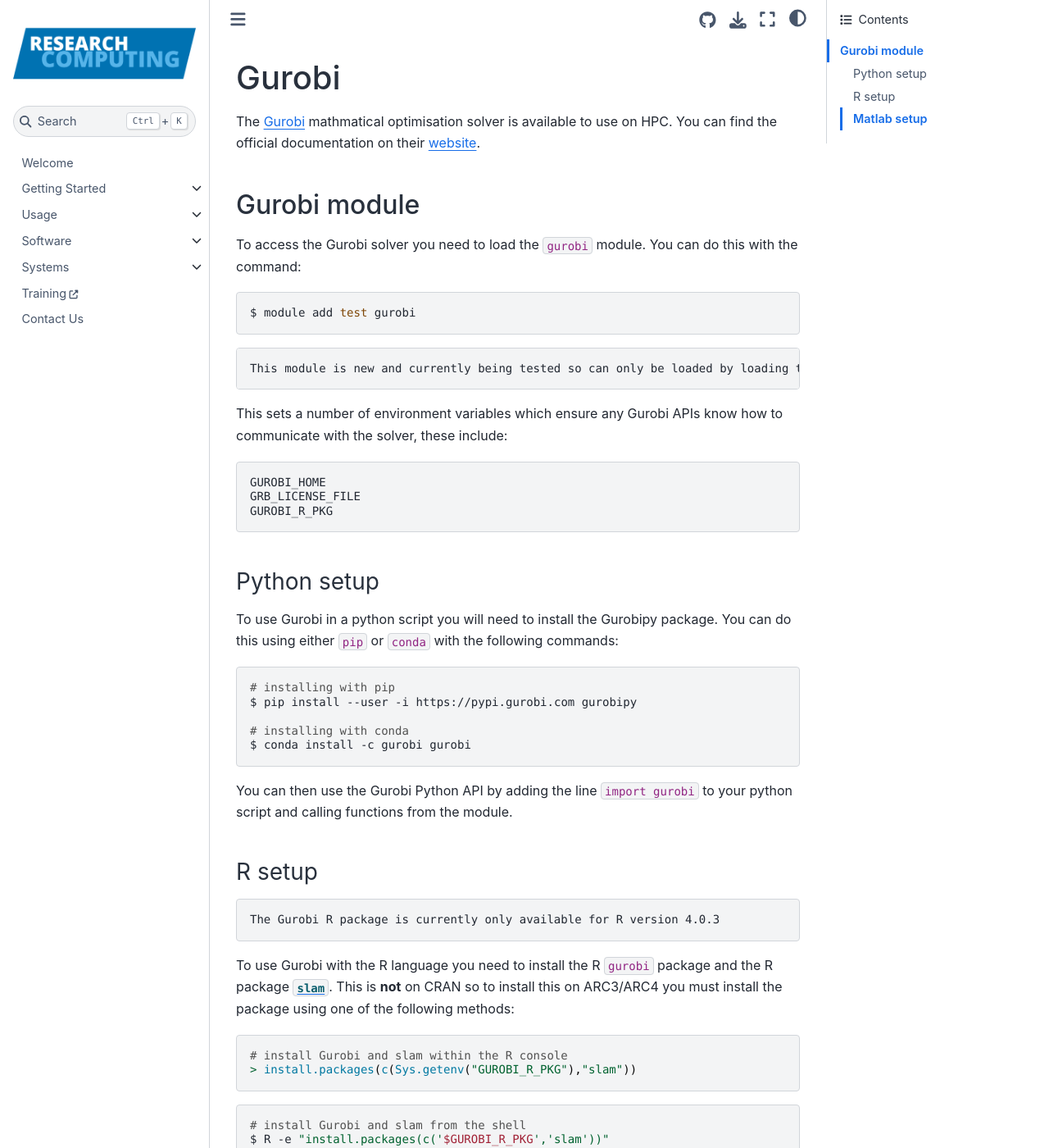
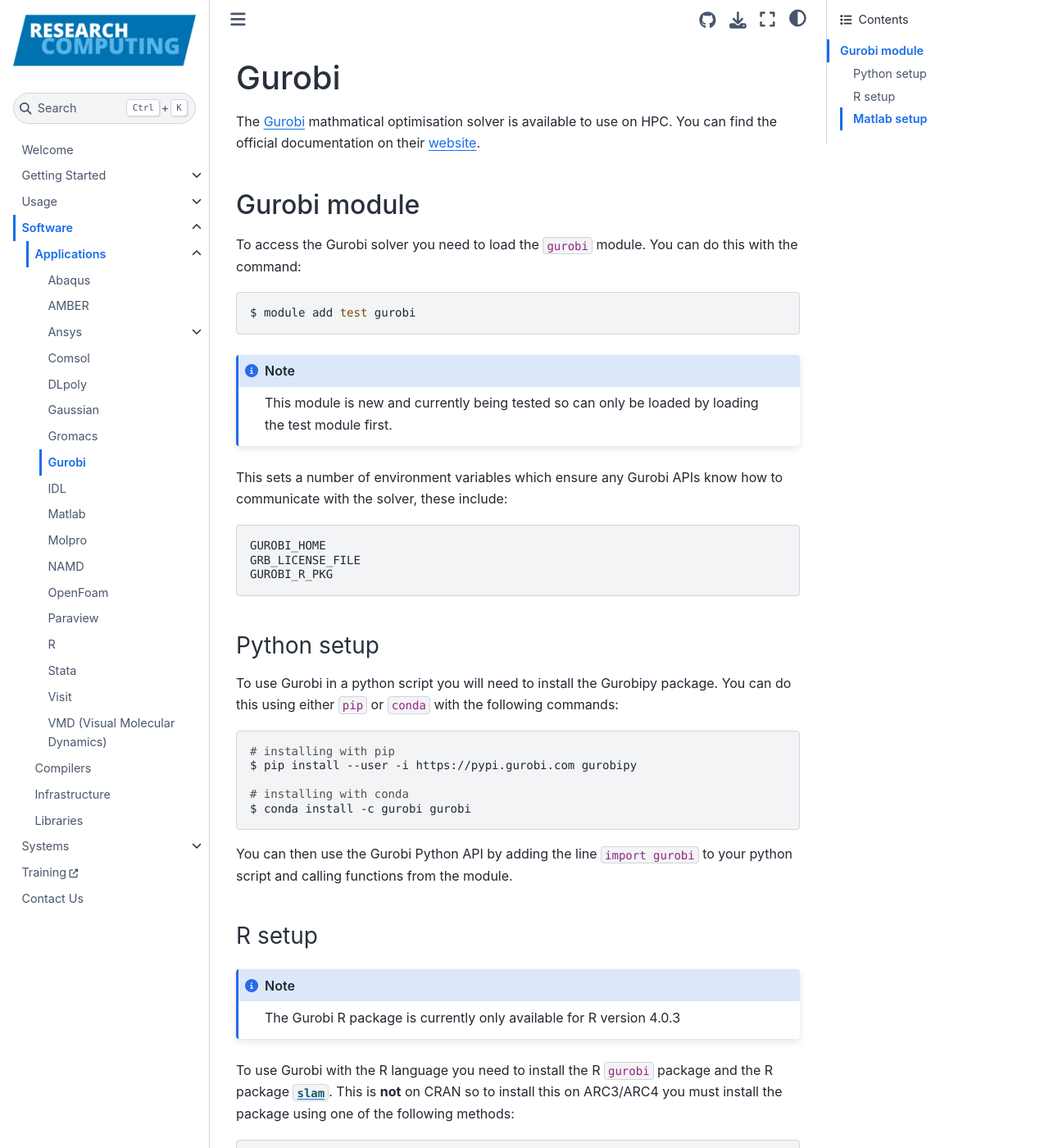
Before and after one commit to foqueiroz/arcdocs.github.io, a Jupyter Book: the page built from book/software/applications/gurobi.md, in a window 1280 px wide and 1400 px high. Shown: the whole window at 82% size. Built offline with Jupyter Book 1.0.4 settings and Sphinx 7.4.7 and the Sphinx Book theme 1.1.4, drawn with Linux system fonts in a browser that asks for light colours; some of the changed text lies outside the part shown.

Commit message:
rebased branch onto working master
and made jhodrien edits

````diff
--- a/book/_toc.yml
+++ b/book/_toc.yml
@@ -49,6 +49,7 @@
       - file: software/applications/dl_poly
       - file: software/applications/gaussian
       - file: software/applications/gromacs
+      - file: software/applications/gurobi
       - file: software/applications/idl
       - file: software/applications/matlab
       - file: software/applications/molpro
--- a/book/software/gurobi.md
+++ b/book/software/applications/gurobi.md
@@ -10,7 +10,7 @@
 $ module add test gurobi
 ```
 
-```note
+```{note}
 This module is new and currently being tested so can only be loaded by loading the test module first.
 ```
 
@@ -38,7 +38,7 @@
 
 ### R setup
 
-```note
+```{note}
 The Gurobi R package is currently only available for R version 4.0.3
 ```
 
````
